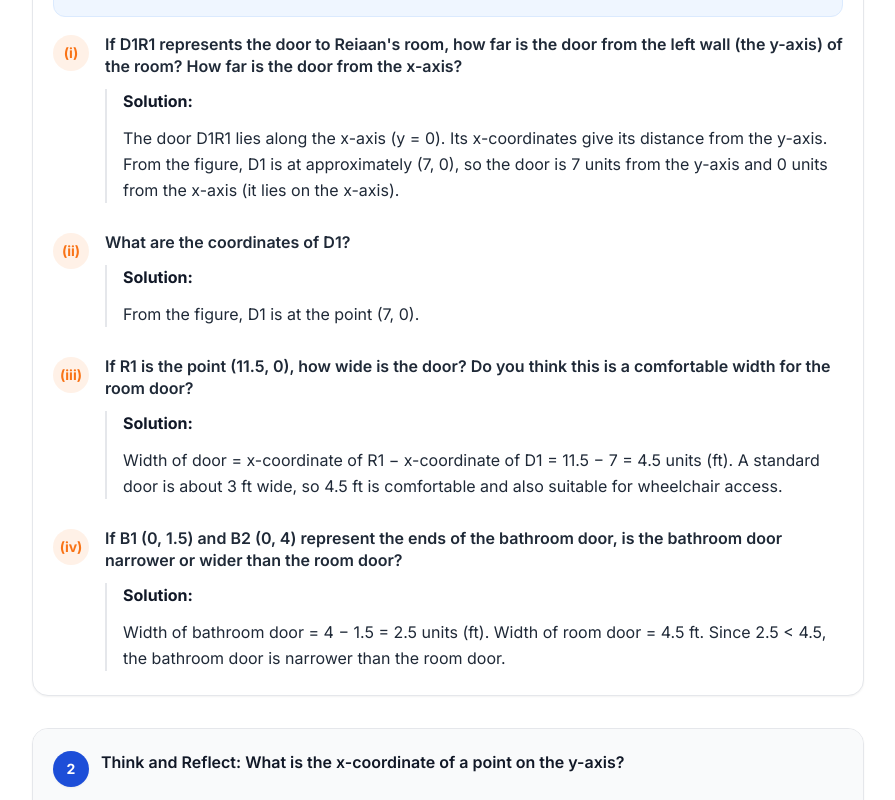
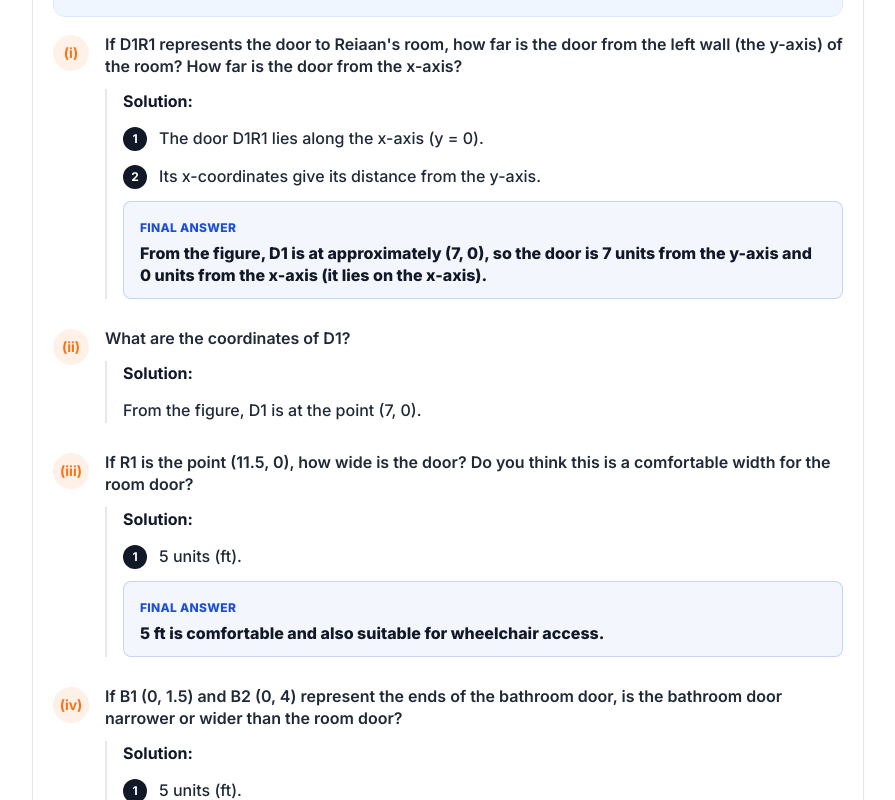
Before and after one commit to nxtzenmaker-max/ncert-class9-solutions, a React (Vite) app: page /chapter/1 in a window 1280 px wide. Shown: the part 820-1620 px from the top of the page, without its empty margins (192-1087 px from the left). Built offline with nearby package versions, Linux system fonts and the light colour scheme.

Commit message:
Make solutions stepwise, numbered and bold for clean readability

```diff
--- a/src/pages/ChapterPage.tsx
+++ b/src/pages/ChapterPage.tsx
@@ -22,37 +22,88 @@ function classifyLine(line: string) {
   return "normal";
 }
 
+// Breaks a solution into clean stepwise lines.
+// If the data already has explicit "\n" line breaks (manual steps), those are respected.
+// Otherwise, a long paragraph is auto-split into sentence-level steps for clarity.
+function splitIntoSteps(raw: string): string[] {
+  const trimmed = raw.trim();
+  if (trimmed.includes("\n")) {
+    return trimmed.split("\n").map((l) => l.trim()).filter((l) => l.length > 0);
+  }
+  const sentences = trimmed.match(/[^.!?]+[.!?]+(?=\s+[A-Z∴0-9(]|\s*$)/g);
+  if (!sentences || sentences.length <= 1) return [trimmed];
+  return sentences.map((s) => s.trim());
+}
+
 function SolutionLines({ text }: { text: string }) {
-  const lines = text.split("\n");
+  const lines = splitIntoSteps(text);
+  const hasExplicitSteps = lines.some((l) => classifyLine(l) === "step");
+  const showAutoNumbers = !hasExplicitSteps && lines.length > 1;
+
   return (
-    <div className="space-y-2.5 mt-3">
+    <div className="space-y-3 mt-3">
       {lines.map((line, i) => {
         const type = classifyLine(line);
+        const isFinal = i === lines.length - 1 && lines.length > 1;
+
         if (type === "blank") return <div key={i} className="h-1" />;
-        if (type === "step") return (
-          <p key={i} className="text-base font-bold text-gray-900 leading-snug pt-1">
+
+        if (type === "step") {
+          return (
+            <p key={i} className="text-base font-extrabold text-gray-900 leading-snug pt-1">
               {line}
             </p>
           );
-        if (type === "equals") return (
-          <p key={i} className="text-base text-gray-800 leading-snug pl-5 font-medium">
+        }
+
+        if (type === "header") {
+          return (
+            <p
+              key={i}
+              className="text-base font-bold text-gray-900 leading-snug pt-1 underline underline-offset-2 decoration-gray-300"
+            >
               {line}
             </p>
           );
-        if (type === "therefore") return (
-          <p key={i} className="text-base font-bold text-primary leading-snug pt-1">
+        }
+
+        // Final line of a multi-step solution: highlight as the answer
+        if (isFinal || type === "therefore") {
+          return (
+            <div
+              key={i}
+              className="mt-1 px-4 py-3 rounded-lg bg-primary/5 border border-primary/20"
+            >
+              <span className="text-xs font-extrabold uppercase tracking-wide text-primary">
+                Final Answer
+              </span>
+              <p className="text-base font-extrabold text-gray-900 mt-1 leading-snug">
+                {line}
+              </p>
+            </div>
+          );
+        }
+
+        if (type === "equals") {
+          return (
+            <p key={i} className="text-base text-gray-800 leading-snug pl-5 font-bold">
               {line}
             </p>
           );
-        if (type === "header") return (
-          <p key={i} className="text-base font-semibold text-gray-900 leading-snug pt-1 underline underline-offset-2 decoration-gray-300">
+        }
+
+        // Normal step line — numbered for clean line-by-line reading
+        return (
+          <div key={i} className="flex gap-3 items-start">
+            {showAutoNumbers && (
+              <span className="flex-shrink-0 w-6 h-6 rounded-full bg-gray-900 text-white text-xs font-bold flex items-center justify-center mt-0.5">
+                {i + 1}
+              </span>
+            )}
+            <p className="text-base text-gray-800 leading-relaxed font-medium">
               {line}
             </p>
-        );
-        return (
-          <p key={i} className="text-base text-gray-800 leading-relaxed">
-            {line}
-          </p>
+          </div>
         );
       })}
     </div>
```
Lines whose indentation alone changed are shown as unchanged.
